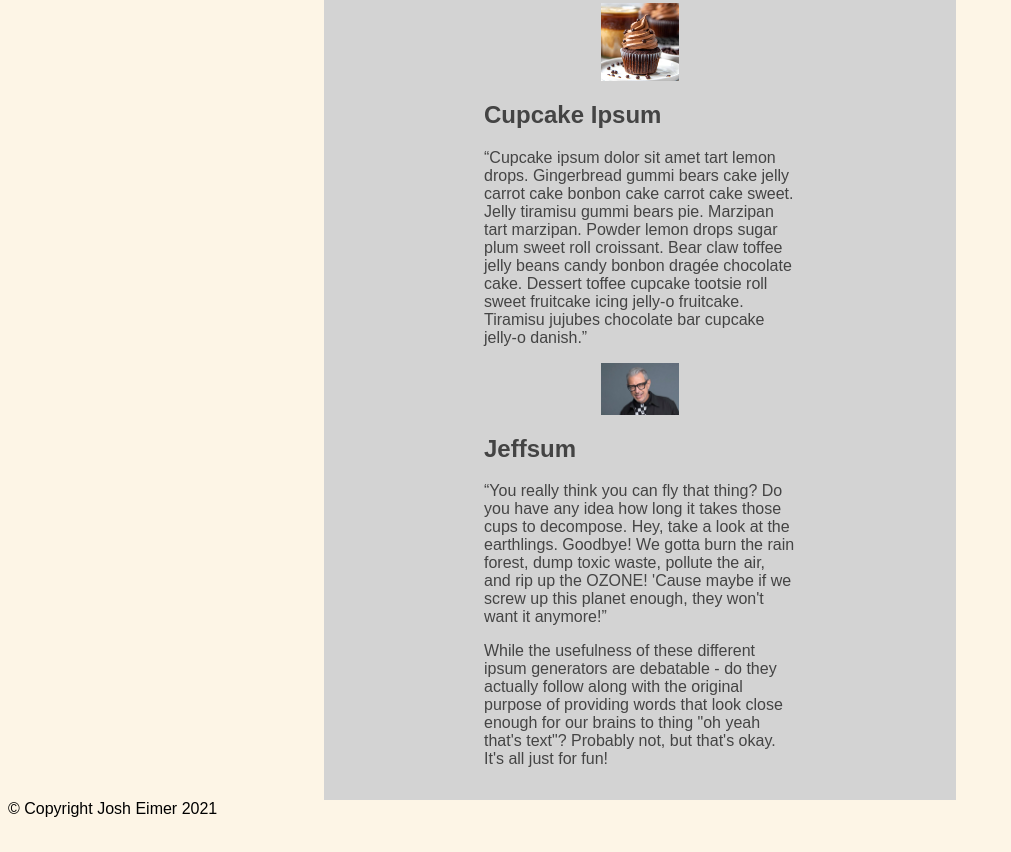
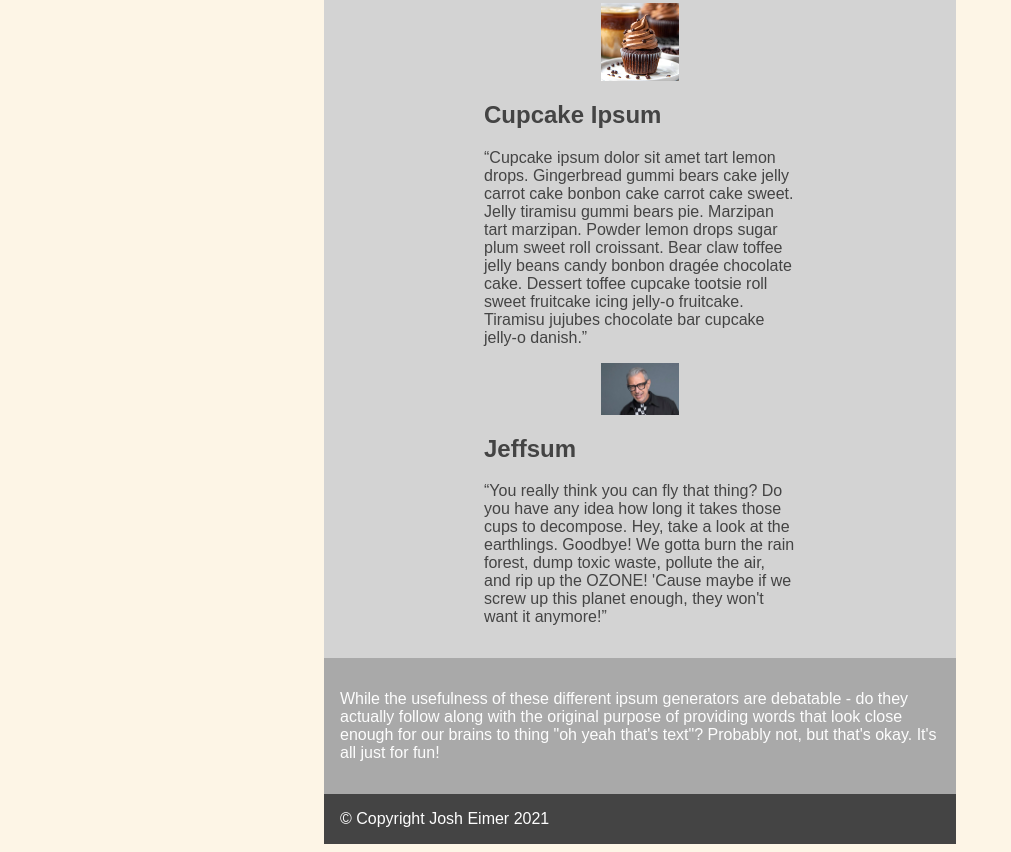
Before and after one commit to LC101-May-2021/assignment-4-html-me-something-JoshLaunchcode, a website: page index.html in a window 1280 px wide. Shown: the part 1524-2376 px from the top of the page, without its empty margins (0-1011 px from the left). Before the commit the page ends 2350 px from the top, so only its background shows below. Drawn offline with Linux system fonts and the light colour scheme.

Commit message:
Forgot the footer and last paragraph - fixed now

```diff
--- a/index.html
+++ b/index.html
@@ -1,6 +1,7 @@
 <!DOCTYPE html>
 <html>
    <head>
+      <!-- <link rel="stylesheet" href="normalize.css"> -->
       <link rel="stylesheet" href="styles.css">
    </head>
    <body>
@@ -65,12 +66,14 @@
                </p>
             </article>
 
+         </section>
+         <section id="epilogue" class="darkGray">
             <p>While the usefulness of these different ipsum generators are debatable - do they actually follow along with the original purpose of providing words that look close enough for our brains to thing "oh yeah that's text"? Probably not, but that's okay. It's all just for fun!</p>
          </section>
       </main>
 
       <footer>
-         &copy; Copyright Josh Eimer 2021
+         <div>&copy; Copyright Josh Eimer 2021</div>
       </footer>
    </body>
 </html>
--- a/styles.css
+++ b/styles.css
@@ -67,6 +67,17 @@ section {
     padding: 1pc;
 }
 
+footer {
+    margin: auto;
+    width: 50%;
+    background-color: #444;
+    color: #FDFDFD;
+}
+
+footer div {
+    padding: 1pc;
+}
+
 .lightGray {
     background-color: lightgray;
     color: #444444;
```
